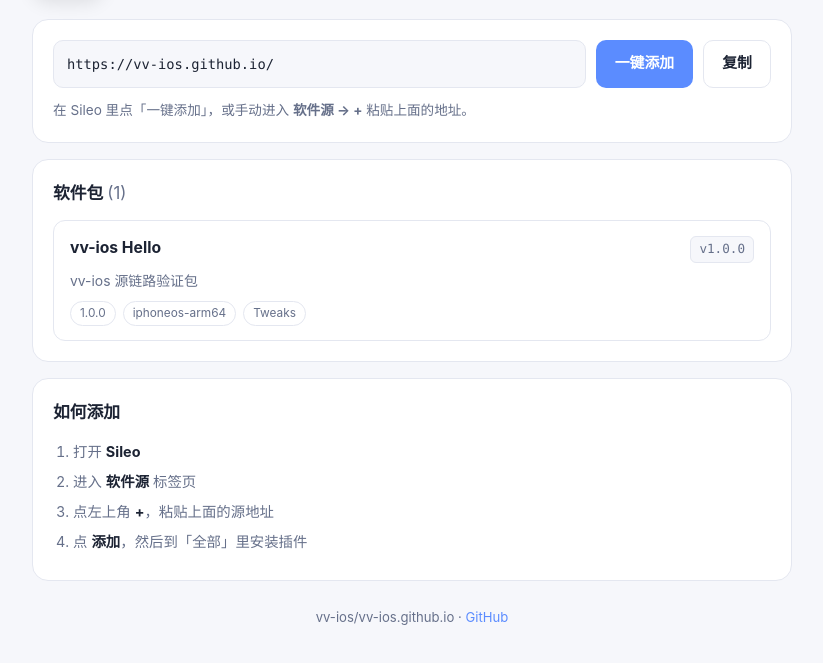
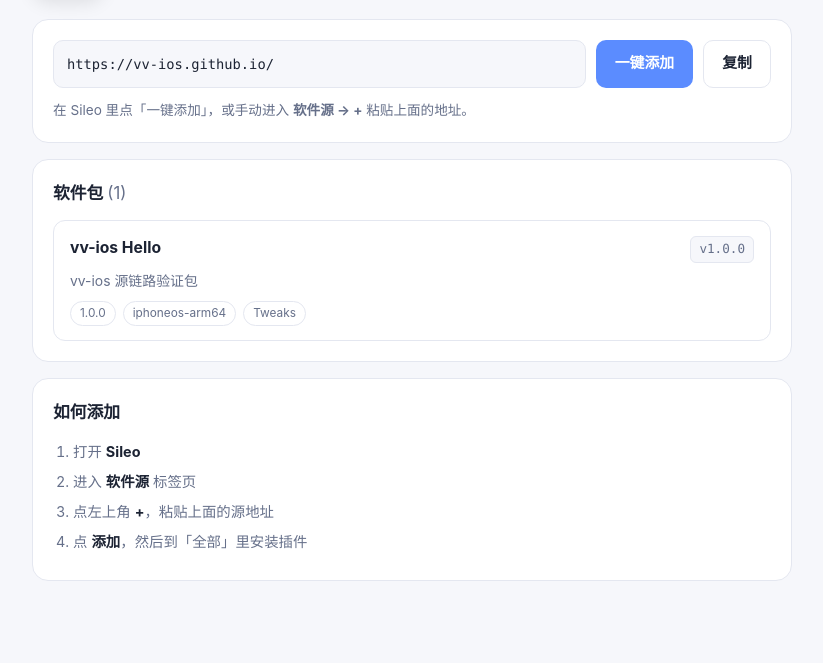
Before and after one commit to vv-ios/vv-ios.github.io, a plain HTML site: page index.html in a window 1280 px wide. Shown: the part 107-770 px from the top of the page, without its empty margins (228-1051 px from the left). Drawn offline with Linux system fonts and the light colour scheme.

Commit message:
style: 移除落地页底部栏

```diff
--- a/index.html
+++ b/index.html
@@ -73,8 +73,6 @@
   ol{margin:0;padding-left:20px;font-size:.9rem;color:var(--muted)}
   ol li{margin-bottom:7px}
   ol strong{color:var(--text);font-weight:650}
-  footer{text-align:center;color:var(--muted);font-size:.82rem;margin-top:26px}
-  footer a{color:var(--accent);text-decoration:none}
   .toast{
     position:fixed;left:50%;bottom:26px;transform:translate(-50%,72px);
     background:#1c2333;color:#fff;font-size:.87rem;padding:10px 20px;border-radius:999px;
@@ -122,11 +120,6 @@
       <li>点 <strong>添加</strong>，然后到「全部」里安装插件</li>
     </ol>
   </div>
-
-  <footer>
-    <span id="footLine">vv-ios</span>
-    · <a id="repoLink" href="#" target="_blank" rel="noopener">GitHub</a>
-  </footer>
 </div>
 
 <div class="toast" id="toast"></div>
@@ -153,9 +146,7 @@
   // 主页站 /user.github.io/ 与项目站 /user/repo/ 两种形态都要能匹配
   var m = url.match(/^https:\/\/([^.]+)\.github\.io\/([^/]*)\/?$/);
   if (m) {
-    var owner = m[1], repo = m[2] || (m[1] + ".github.io");
-    document.getElementById("repoLink").href = "https://github.com/" + owner + "/" + repo;
-    document.getElementById("footLine").textContent = owner + "/" + repo;
+    document.title = (D.name || D.label || "越狱源") + " 源 · " + m[1];
   }
 
   var accent = D.accent || "#5b8cff";
```
